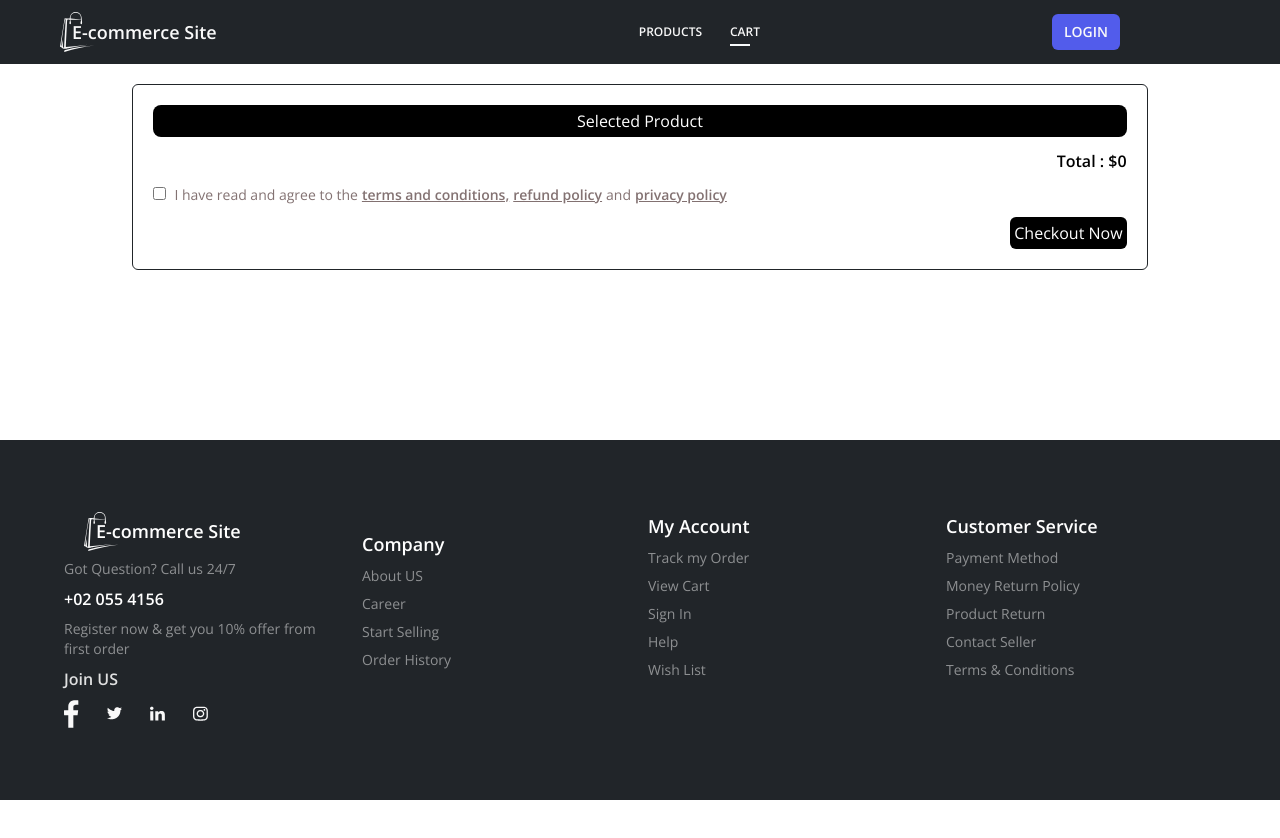
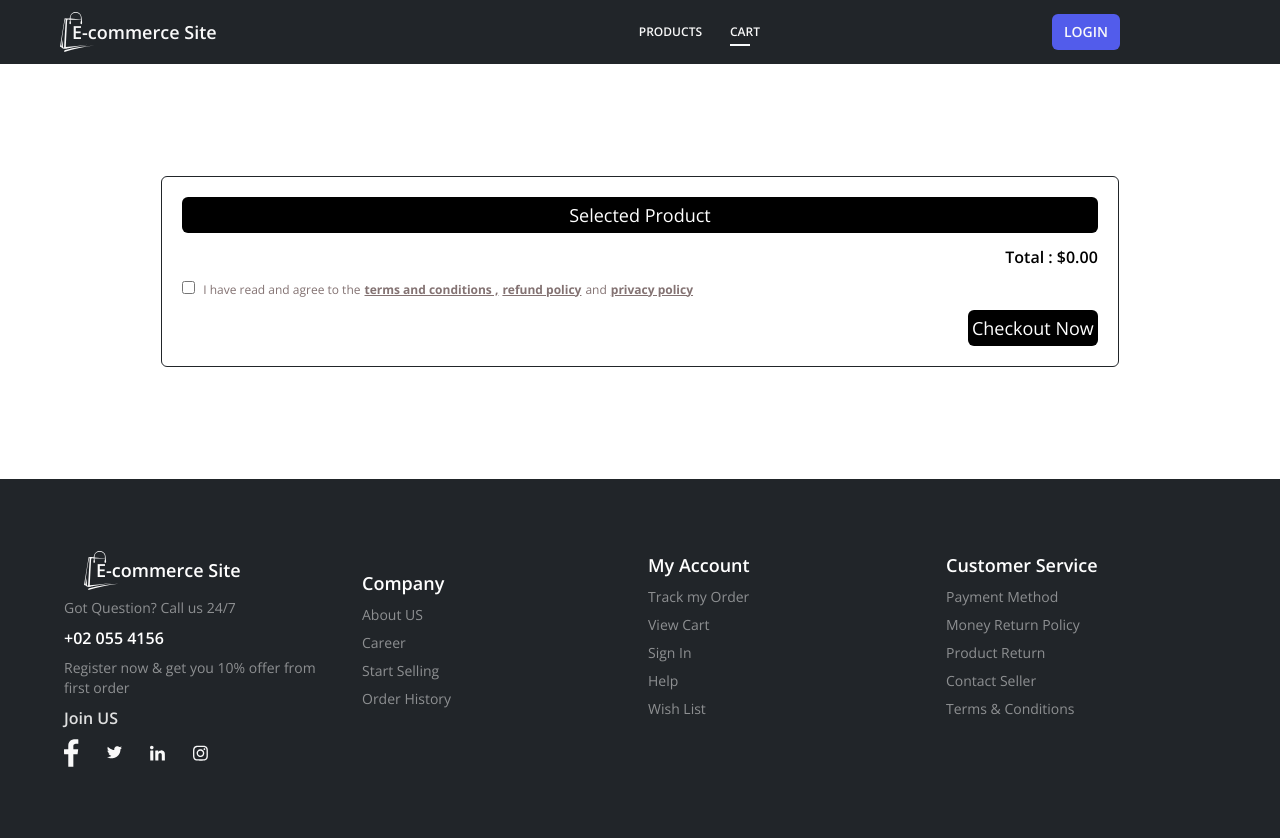
Before and after one commit to dizas9/E-commerceNEXT, a Next.js app: page /Cart in a window 1280 px wide. Before the commit the page ends 800 px from the top, so only its background shows below. Built offline with nearby package versions, Linux system fonts and the light colour scheme.

Commit message:
Fine tuning 1

```diff
--- a/app/Cart/page.jsx
+++ b/app/Cart/page.jsx
@@ -1,11 +1,52 @@
+"use client";
+import { useEffect, useState } from "react";
 import CartItem from "../components/Cart/cartItem";
 
+export default function Cart() {
+  const [width, setWidth] = useState("50%");
+  const [opacity, setOpacity] = useState(0);
+  const [deviceWidth, setDeviceWidth] = useState(
+    typeof window !== "undefined" ? window.innerWidth : 0
+  );
 
+  // Update device width when resized
+  useEffect(() => {
+    const handleResize = () => {
+      setDeviceWidth(window.innerWidth);
+    };
 
-export default function Cart() {
+    window.addEventListener("resize", handleResize);
+
+    return () => {
+      window.removeEventListener("resize", handleResize);
+    };
+  }, []);
+
+  // deley for starting transition
+  useEffect(() => {
+    const timer = setTimeout(() => {
+      setWidth("100%");
+      setOpacity(1);
+    }, 100);
+
+    //clear timer
+    return () => clearTimeout(timer);
+  }, []);
+
   return (
-    <>
-      <CartItem/>
-    </>
+    <div
+      style={{
+        width: width,
+        opacity: opacity,
+        transition:
+          deviceWidth > 850
+            ? "width 0.5s ease-out , opacity 0.3s ease-out"
+            : " ",
+        float: "right",
+        padding: "2rem",
+      }}
+    >
+      <CartItem />
+    </div>
   );
 }
--- a/app/components/All Product/ProductList.jsx
+++ b/app/components/All Product/ProductList.jsx
@@ -76,13 +76,12 @@ export default function ProductList({ listStyle }) {
    * Add to Cart handler
    */
 
-  useEffect(() => {
-    // Load cart items from localStorage on client side
-    const cartItemData = localStorage.getItem("cartItem");
-    if (cartItemData) {
-      setCartItem(JSON.parse(cartItemData));
-    }
-  }, []);
+  // useEffect(() => {
+  //   const cartItemData = localStorage.getItem("cartItem");
+  //   if (cartItemData) {
+  //     setCartItem(JSON.parse(cartItemData));
+  //   }
+  // }, []);
 
   const addToCartHandler = (data) => {
     const getItem = localStorage.getItem("cartItem");
--- a/app/components/Cart/cartItem.jsx
+++ b/app/components/Cart/cartItem.jsx
@@ -52,21 +52,18 @@ export default function CartItem() {
       price += item.price;
     });
 
-    setTotalPrice(parseFloat(price));
+    setTotalPrice(price.toFixed(2));
   };
 
   useEffect(() => {
     calculatePrice();
   }, [cartProduct]);
 
-
-
-
   return (
     <>
-      <div className="w-full  min-h-[10%] flex flex-col px-3 py-5 gap-7 items-center">
+      <div className="w-full  min-h-[10%] flex flex-col px-3 py-20 gap-7 items-center">
         <div className="border border-[#212529] rounded-md min-h-16 w-full lg:w-[90%] md:w-[50%] p-5 flex flex-col gap-3">
-          <p className="w-full text-white bg-black text-center rounded-lg p-1">
+          <p className="w-full text-white bg-black text-center rounded-md p-1 text-sm lg:text-lg">
             Selected Product
           </p>
 
@@ -86,8 +83,9 @@ export default function CartItem() {
                     objectFit="contain"
                   />
                 </div>
+
                 {/* details */}
-                <div className="flex flex-col  lg:justify-around">
+                <div className="flex flex-col  lg:justify-around w-[80%]">
                   <p className="">{item.title.substring(0, 20)}...</p>
 
                   {/* rating + review */}
@@ -110,7 +108,6 @@ export default function CartItem() {
                 </div>
 
                 {/* delete cart item */}
-
                 <Image
                   src={"/images/delete.svg"}
                   alt="delete"
@@ -128,23 +125,20 @@ export default function CartItem() {
           </div>
 
           {/* agree terms & condition textBox */}
-          <div className="w-full h-fit flex gap-2 items-baseline">
+          <div className="w-full h-fit flex gap-2 items-baseline text-xs">
             <input type="checkbox" />
-            <p className="text-sm text-[#503838b5] flex gap-1">
-              I have read and agree to the
-              <span className="underline font-semibold">
-                terms and conditions,
-              </span>
-              <span className="underline font-semibold">refund policy</span>
-              and
-              <span className="underline font-semibold">privacy policy</span>
-            </p>
+            <div className="text-xs text-[#503838b5] flex  flex-wrap gap-1">
+              <p>I have read and agree to the </p>
+              <p className="underline font-bold"> terms and conditions ,</p>
+              <p className="underline font-bold">refund policy</p> and
+              <p className="underline font-bold"> privacy policy</p>
+            </div>
           </div>
 
           {/* checkout button */}
           <div className="w-full h-fit flex justify-end">
             {" "}
-            <button className="text-white bg-black p-1  rounded-md">
+            <button className="text-white bg-black p-1  rounded-md text-sm lg:text-lg">
               Checkout Now
             </button>
           </div>
```
